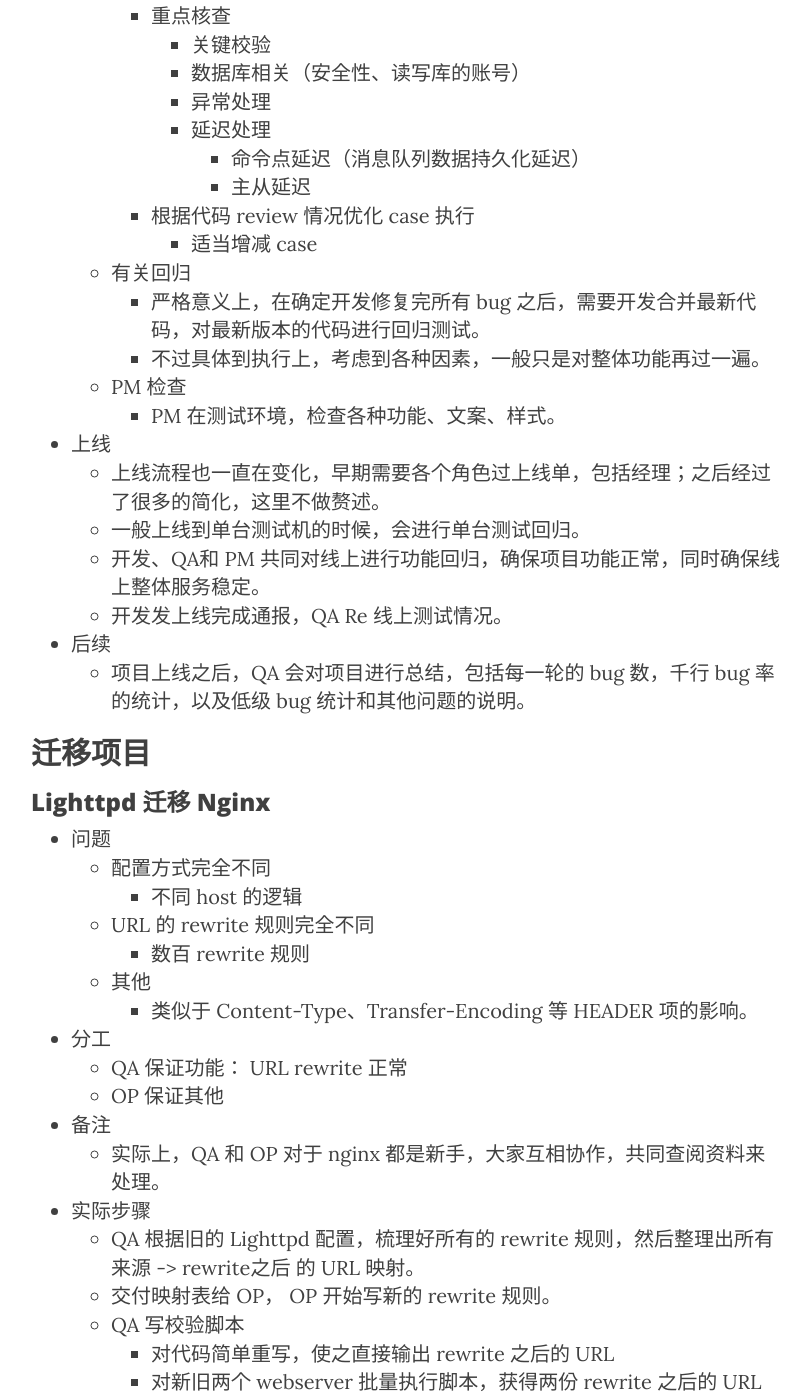
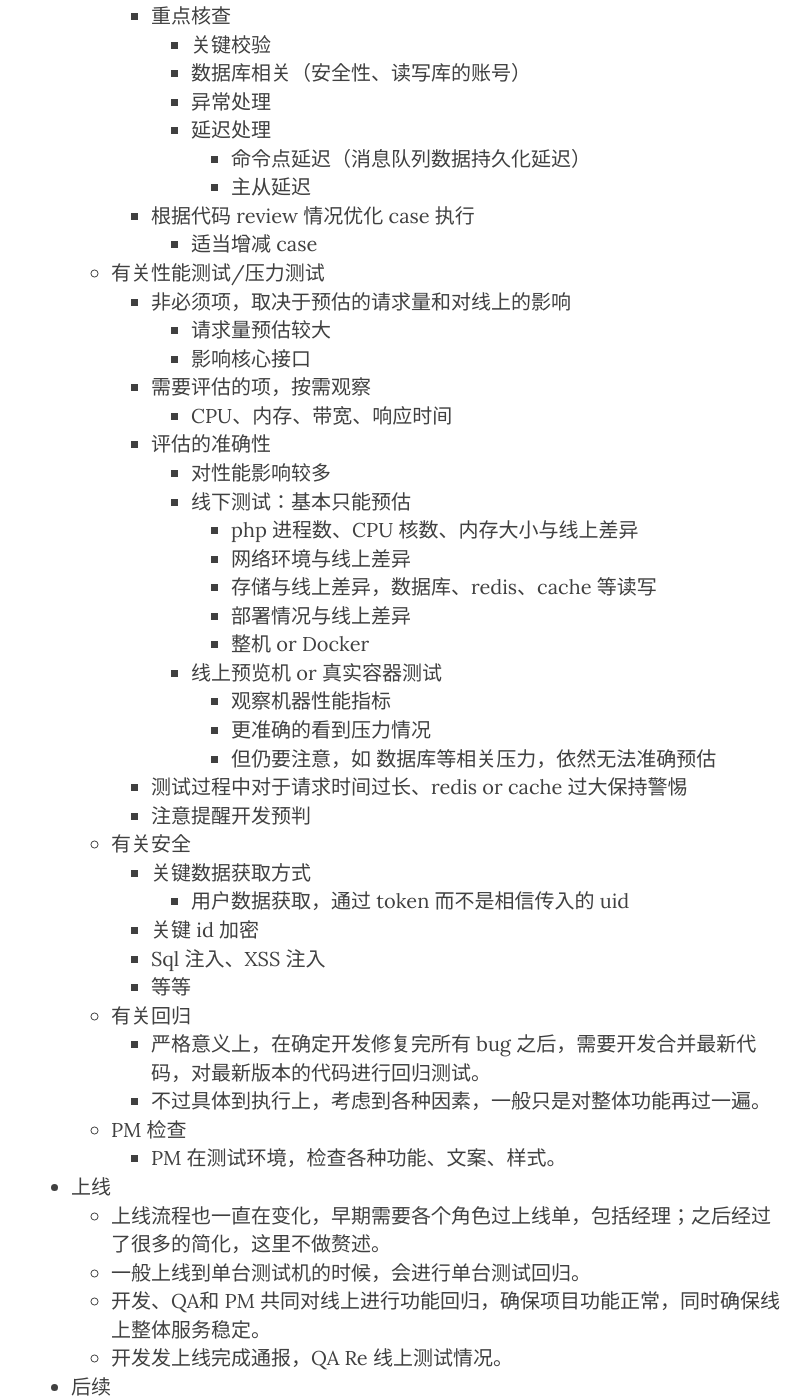
Before and after one commit to lizouzt/blog, a Jekyll site: the page built from _posts/2017-01-22-How Qa Test In Wenku.markdown, in a window 1280 px wide and 1400 px high, scrolled down 2870 px. Shown: the whole window, without its empty margins (234-1045 px from the left). Built offline with Jekyll 4.4.1, drawn with Linux system fonts in a browser that asks for light colours; nearby versions of some CDN libraries; comment, search, counter and statistics services are not loaded.

Commit message:
内容补充

```diff
--- a/_posts/2017-01-22-How Qa Test In Wenku.markdown
+++ b/_posts/2017-01-22-How Qa Test In Wenku.markdown
@@ -109,6 +109,34 @@
 		* 根据代码 review 情况优化 case 执行
 			* 适当增减 case
 
+	* 有关性能测试/压力测试
+		* 非必须项，取决于预估的请求量和对线上的影响
+			* 请求量预估较大
+			* 影响核心接口
+		* 需要评估的项，按需观察
+			* CPU、内存、带宽、响应时间
+		* 评估的准确性
+			* 对性能影响较多
+			* 线下测试：基本只能预估
+				* php 进程数、CPU 核数、内存大小与线上差异
+				* 网络环境与线上差异
+				* 存储与线上差异，数据库、redis、cache 等读写
+				* 部署情况与线上差异
+				* 整机 or Docker
+			* 线上预览机 or 真实容器测试
+				* 观察机器性能指标
+				* 更准确的看到压力情况
+				* 但仍要注意，如 数据库等相关压力，依然无法准确预估
+		* 测试过程中对于请求时间过长、redis or cache 过大保持警惕
+		* 注意提醒开发预判
+
+	* 有关安全
+		* 关键数据获取方式
+			* 用户数据获取，通过 token 而不是相信传入的 uid
+		* 关键 id 加密
+		* Sql 注入、XSS 注入
+		* 等等
+
 	* 有关回归
 		* 严格意义上，在确定开发修复完所有 bug 之后，需要开发合并最新代码，对最新版本的代码进行回归测试。
 		* 不过具体到执行上，考虑到各种因素，一般只是对整体功能再过一遍。
```
